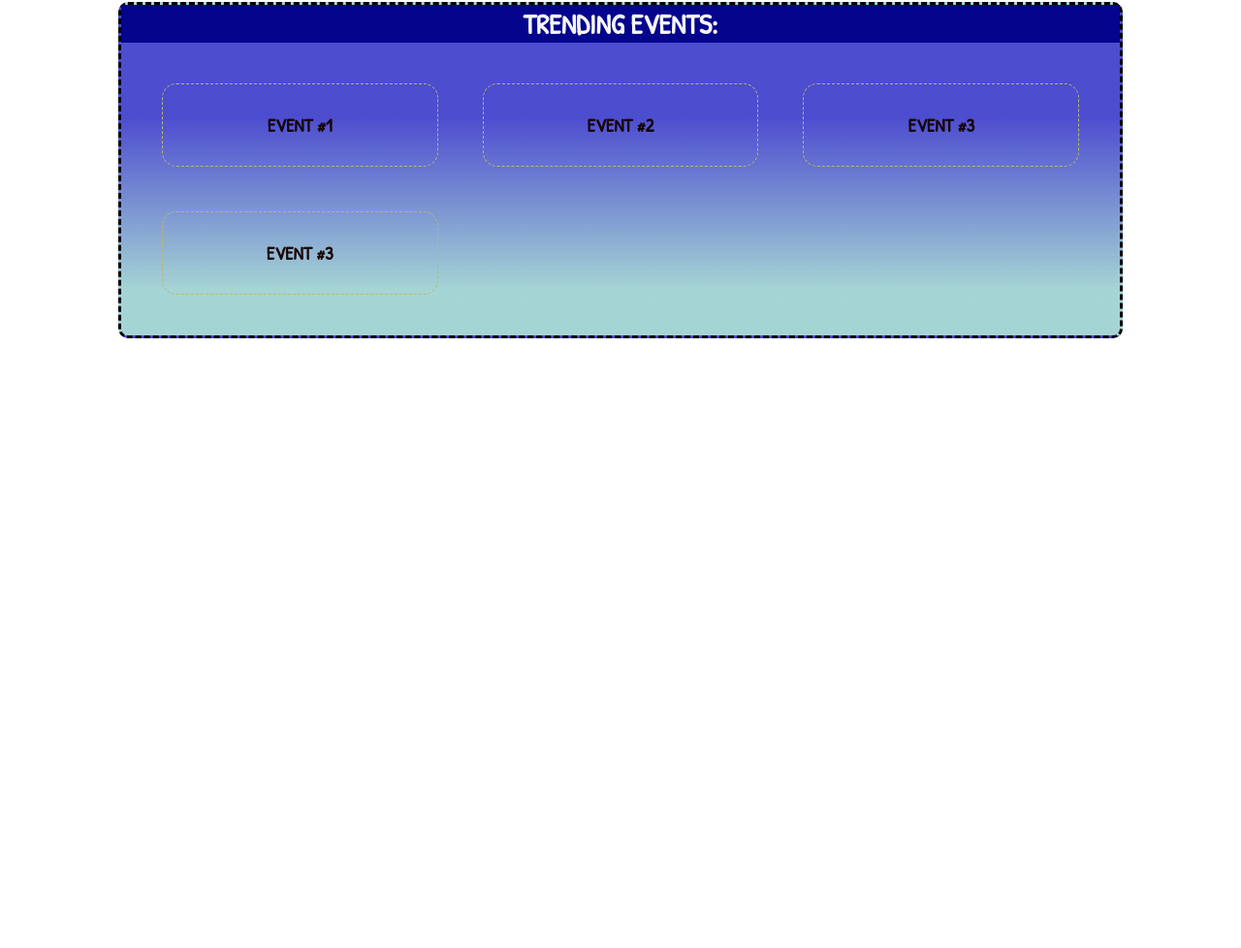
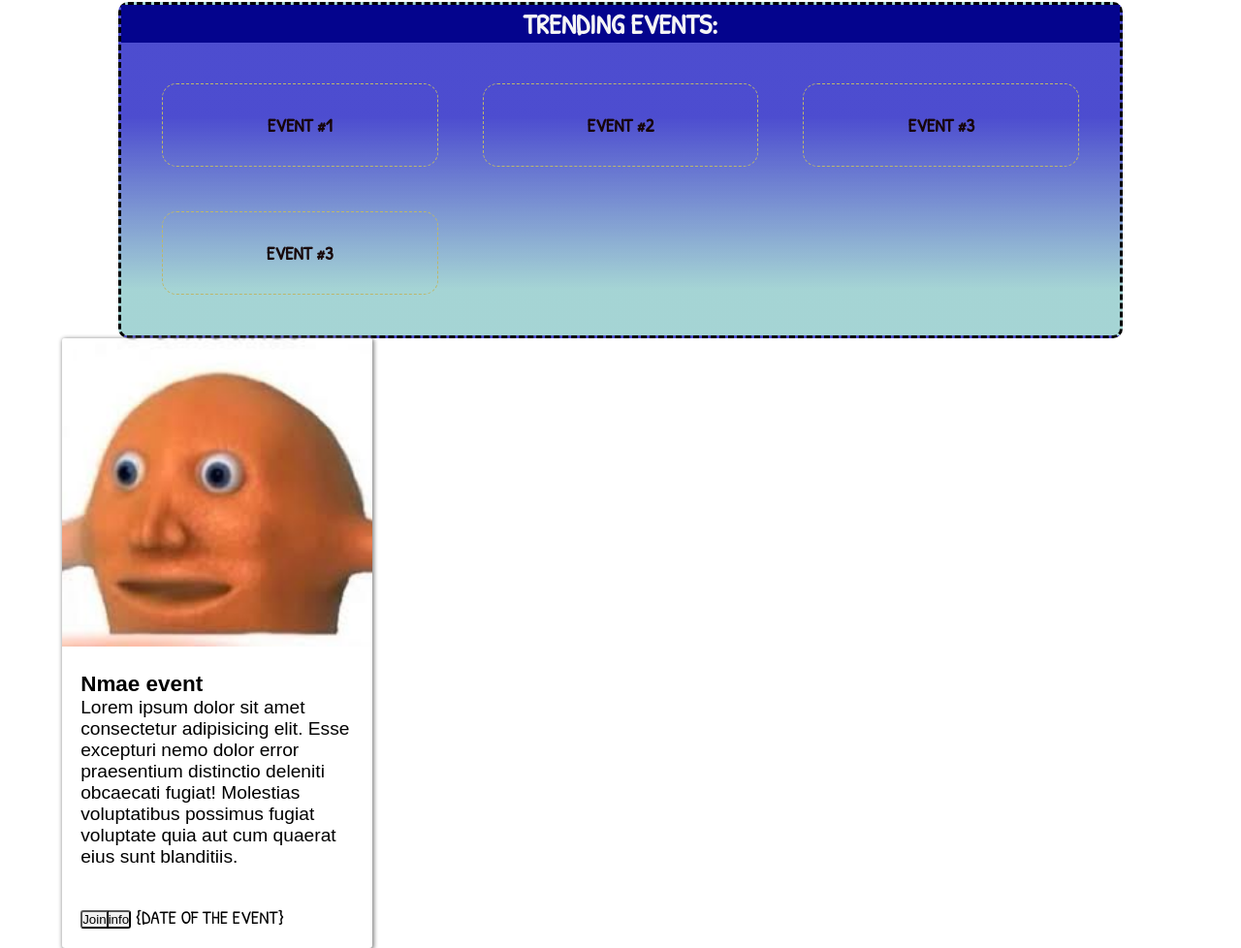
Before and after one commit to NatalieTesam/EventRex-BYUI-Hackathon-2021, a plain HTML site: page index.html in a window 1280 px wide. Shown: the part 968-1946 px from the top of the page at 97% size. Before the commit the page ends 1317 px from the top, so only its background shows below. Drawn offline with Linux system fonts and the light colour scheme.

Commit message:
half of html and css not offical color nor names (skeleton)

```diff
--- a/css/styles.css
+++ b/css/styles.css
@@ -91,3 +91,30 @@ section.trending_events{
     grid-template-columns: 1fr 1fr 1fr;
     margin: 1em;
 }
+
+div.card {
+    width: 320px;
+    box-shadow: 1px 1px 4px 1px #888;
+    background-color: white;
+    border-radius:3px 3px 3px 3px;
+      overflow: hidden;
+  }
+div.container {
+    margin: 1em;
+    font-family: "Arial";
+  }
+div.footer {
+    padding: 1em;
+  }
+
+img.image_event {
+    width: 100%;
+  }
+button.view{
+    border-radius:3px 0 0 3px;
+  }
+
+button.edit{
+    border-radius: 0 3px 3px 0;
+    border-left: 0;
+  }
--- a/index.html
+++ b/index.html
@@ -69,6 +69,28 @@
             </section>
         </div>
 
+        <div class="card">
+            <img class="image_event"
+              src="images\randomimage.jpg"
+              alt="Card image test"
+            />
+            <div class="container">
+                <h3>Nmae event</h3>
+                <p>Lorem ipsum dolor sit amet consectetur
+                    adipisicing elit. Esse excepturi nemo
+                    dolor error praesentium distinctio deleniti
+                    obcaecati fugiat! Molestias voluptatibus
+                    possimus fugiat voluptate quia aut cum
+                    quaerat eius sunt blanditiis.
+                </p>
+            </div>
+            <div class="footer">
+              <button class="view">Join</button><button class="edit">info</button>
+              <span class="time">
+                {DATE OF THE EVENT}
+              </span>
+            </div>
+          </div>
     </main>
     <footer>
 
```
Also changed, not shown: images/randomimage.jpg (added).
